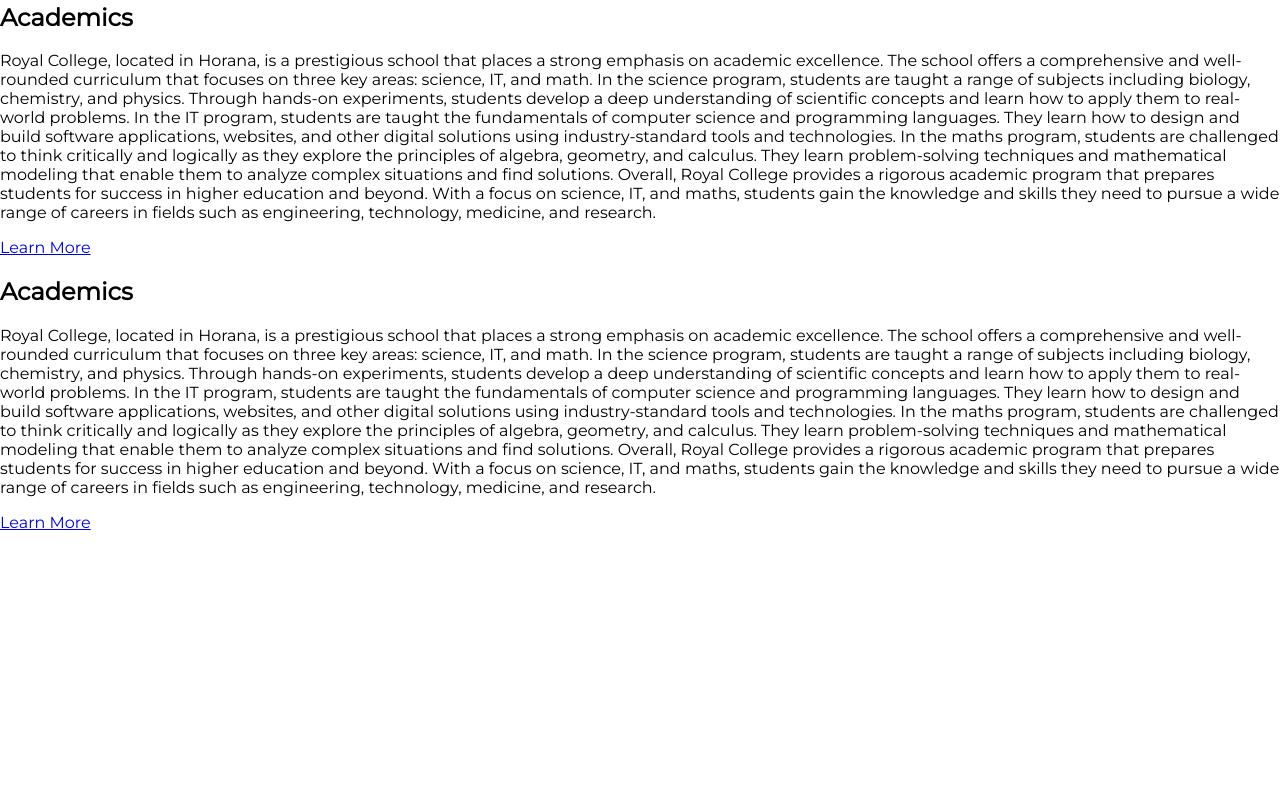
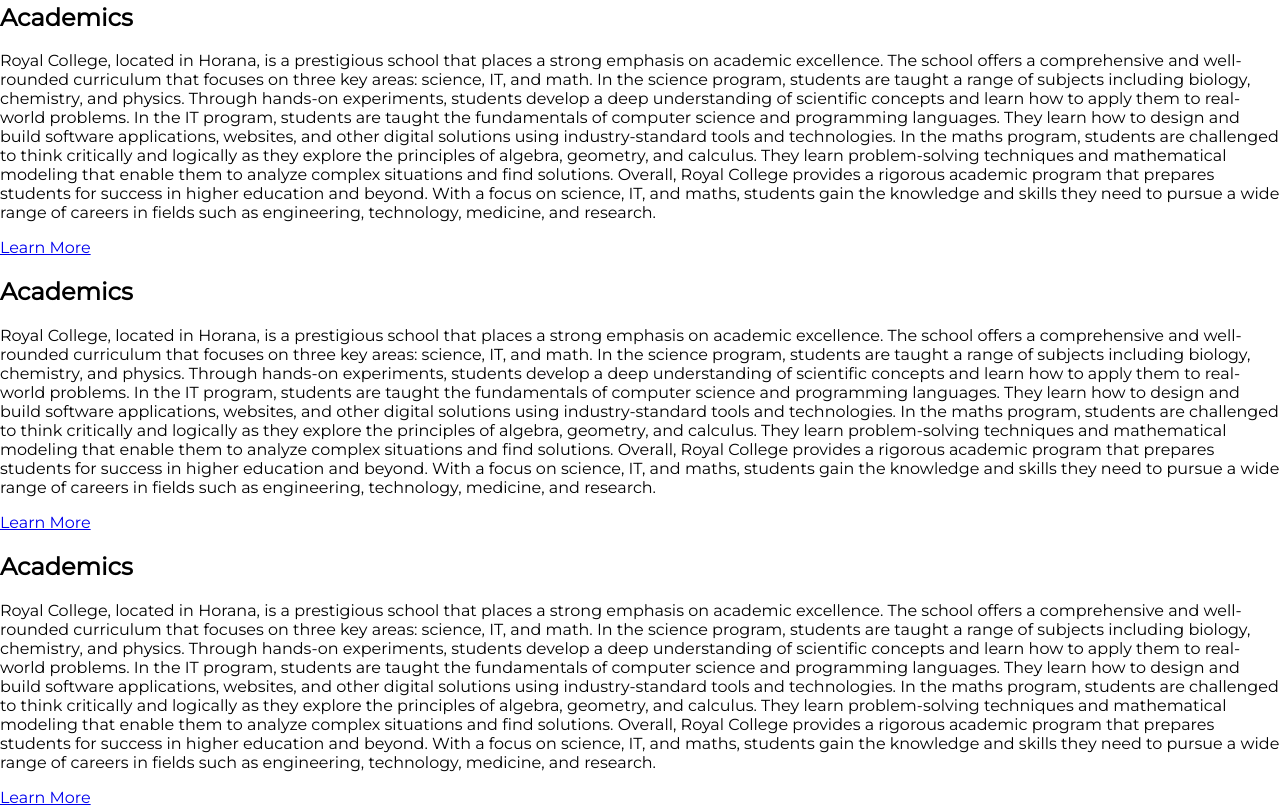
Before and after one commit to HimashaWeerakkody/Simple-Website-Frontend, a plain HTML site: page index.html in a window 1280 px wide. Shown: the part 537-1344 px from the top of the page. Before the commit the page ends 1069 px from the top, so only its background shows below. Drawn offline with Linux system fonts and the light colour scheme; a script that the page names is missing.

Commit message:
Update index.html
moere section with ccc

```diff
--- a/index.html
+++ b/index.html
@@ -118,7 +118,30 @@
             </div>
         </div>
     </section>
-
+    <section>
+                <div class="content1">
+            <div class="academics">
+                <h2>Academics</h2>
+                <p class="para1">Royal College, located in Horana, is a prestigious school that places a strong emphasis
+                    on academic excellence. The school offers a comprehensive and well-rounded curriculum that focuses
+                    on three key areas: science, IT, and math.
+                    In the science program, students are taught a range of subjects including biology, chemistry, and
+                    physics. Through hands-on experiments, students develop a deep understanding of scientific concepts
+                    and learn how to apply them to real-world problems.
+                    In the IT program, students are taught the fundamentals of computer science and programming
+                    languages. They learn how to design and build software applications, websites, and other digital
+                    solutions using industry-standard tools and technologies.
+                    In the maths program, students are challenged to think critically and logically as they explore the
+                    principles of algebra, geometry, and calculus. They learn problem-solving techniques and
+                    mathematical modeling that enable them to analyze complex situations and find solutions.
+                    Overall, Royal College provides a rigorous academic program that prepares students for success in
+                    higher education and beyond. With a focus on science, IT, and maths, students gain the knowledge and
+                    skills they need to pursue a wide range of careers in fields such as engineering, technology,
+                    medicine, and research.</p>
+                <a class="learn-more" href="#">Learn More</a>
+            </div>
+        </div>
+    </section>
 </body>
 
 </html>
```
